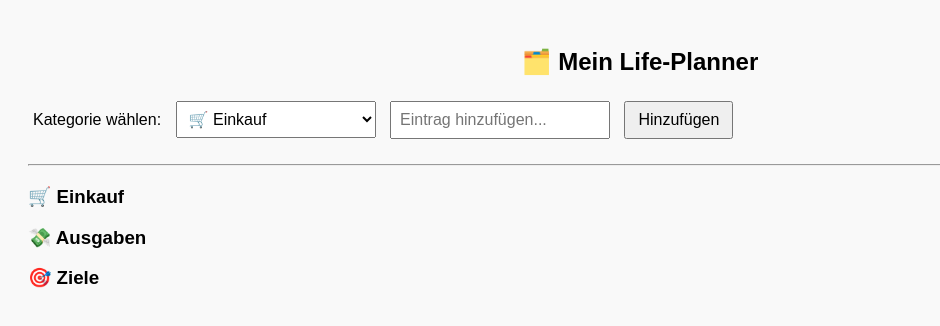
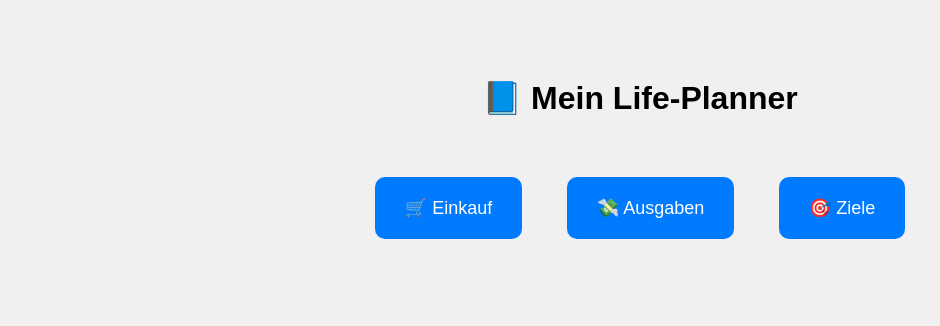
Before and after one commit to SeyG717/Life-Plan, a plain HTML site: page index.html in a window 1280 px wide. Shown: the whole page, without its empty margins (0-940 px from the left). Drawn offline with Linux system fonts and the light colour scheme.

Commit message:
Update index.html

```diff
--- a/index.html
+++ b/index.html
@@ -1,83 +1,41 @@
 <!DOCTYPE html>
 <html lang="de">
 <head>
-  <meta charset="UTF-8" />
+  <meta charset="UTF-8">
   <title>Mein Life-Planner</title>
   <style>
     body {
       font-family: Arial, sans-serif;
-      background-color: #f9f9f9;
-      padding: 20px;
+      text-align: center;
+      background-color: #f0f0f0;
+      padding: 50px;
     }
 
-    h2 {
-      text-align: center;
+    h1 {
+      margin-bottom: 40px;
     }
 
-    label, select, input, button {
-      font-size: 16px;
-      margin: 5px;
+    a.button {
+      display: inline-block;
+      padding: 20px 30px;
+      margin: 20px;
+      background-color: #007bff;
+      color: white;
+      text-decoration: none;
+      font-size: 18px;
+      border-radius: 10px;
+      transition: background-color 0.2s;
     }
 
-    input, select {
-      padding: 8px;
-      width: 200px;
-    }
-
-    button {
-      padding: 8px 12px;
-      cursor: pointer;
-    }
-
-    hr {
-      margin: 20px 0;
-    }
-
-    ul {
-      list-style-type: none;
-      padding: 0;
-    }
-
-    li {
-      background: #fff;
-      padding: 10px;
-      margin: 5px 0;
-      border-left: 5px solid #007bff;
-      display: flex;
-      justify-content: space-between;
-      align-items: center;
-      box-shadow: 0 1px 3px rgba(0,0,0,0.1);
-    }
-
-    li button {
-      background: none;
-      border: none;
-      font-size: 16px;
-      cursor: pointer;
-      color: red;
+    a.button:hover {
+      background-color: #0056b3;
     }
   </style>
 </head>
 <body>
-
-  <h2>🗂️ Mein Life-Planner</h2>
-
-  <label for="kategorie">Kategorie wählen:</label>
-  <select id="kategorie">
-    <option value="einkauf">🛒 Einkauf</option>
-    <option value="ausgaben">💸 Ausgaben</option>
-    <option value="ziele">🎯 Ziele</option>
-  </select>
-
-  <input type="text" id="eintrag" placeholder="Eintrag hinzufügen..." />
-  <button onclick="hinzufuegen()">Hinzufügen</button>
-
-  <hr />
-
-  <div id="anzeigen">
-    <!-- Hier erscheinen die Listen für alle Kategorien -->
-  </div>
-
-  <script src="script.js"></script>
+  <h1>📘 Mein Life-Planner</h1>
+  <a href="einkauf.html" class="button">🛒 Einkauf</a>
+  <a href="ausgaben.html" class="button">💸 Ausgaben</a>
+  <a href="ziele.html" class="button">🎯 Ziele</a>
 </body>
 </html>
```
